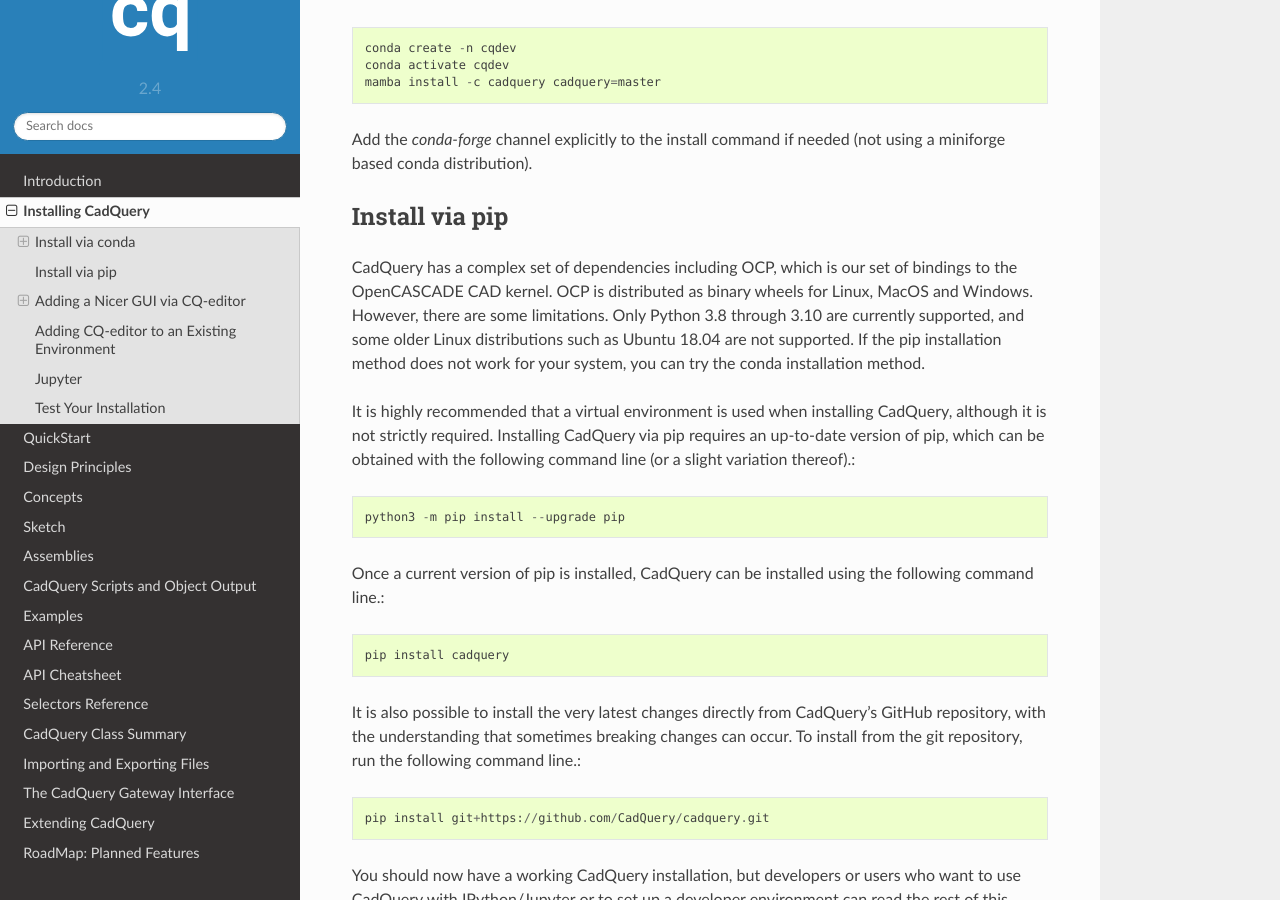
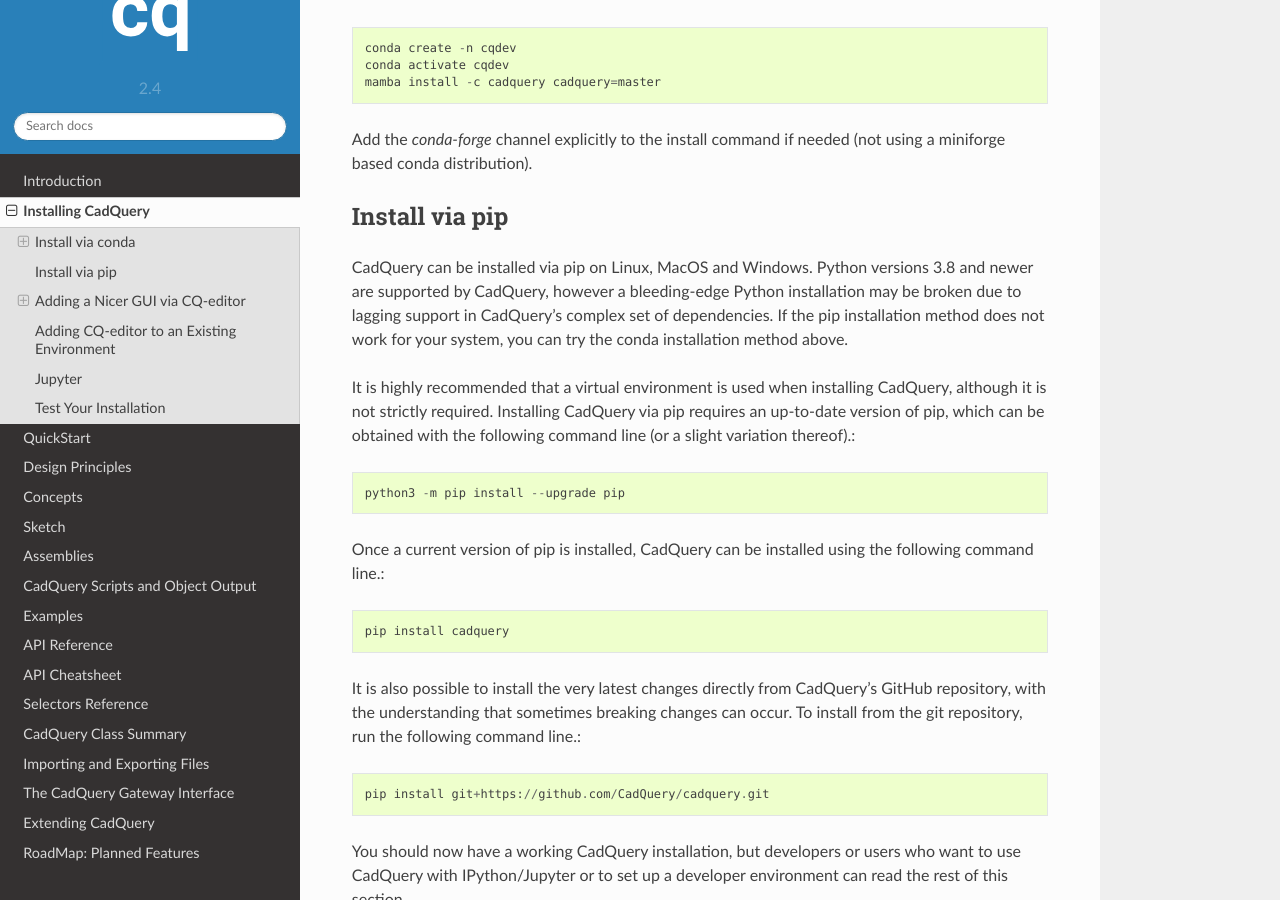
Before and after one commit to CadQuery/cadquery, a Sphinx documentation site: the page built from doc/installation.rst, in a window 1280 px wide and 900 px high, scrolled down 1657 px. Built offline with Sphinx 7.4.7 and the Read the Docs theme 2.0.0, drawn with Linux system fonts in a browser that asks for light colours.

Commit message:
Fix Python version info in pip installation instructions

```diff
--- a/doc/installation.rst
+++ b/doc/installation.rst
@@ -86,7 +86,7 @@
 Install via pip
 ---------------
 
-CadQuery has a complex set of dependencies including OCP, which is our set of bindings to the OpenCASCADE CAD kernel. OCP is distributed as binary wheels for Linux, MacOS and Windows. However, there are some limitations. Only Python 3.8 through 3.10 are currently supported, and some older Linux distributions such as Ubuntu 18.04 are not supported. If the pip installation method does not work for your system, you can try the conda installation method.
+CadQuery can be installed via pip on Linux, MacOS and Windows. Python versions 3.8 and newer are supported by CadQuery, however a bleeding-edge Python installation may be broken due to lagging support in CadQuery's complex set of dependencies. If the pip installation method does not work for your system, you can try the conda installation method above.
 
 It is highly recommended that a virtual environment is used when installing CadQuery, although it is not strictly required. Installing CadQuery via pip requires an up-to-date version of pip, which can be obtained with the following command line (or a slight variation thereof).:
 
```
